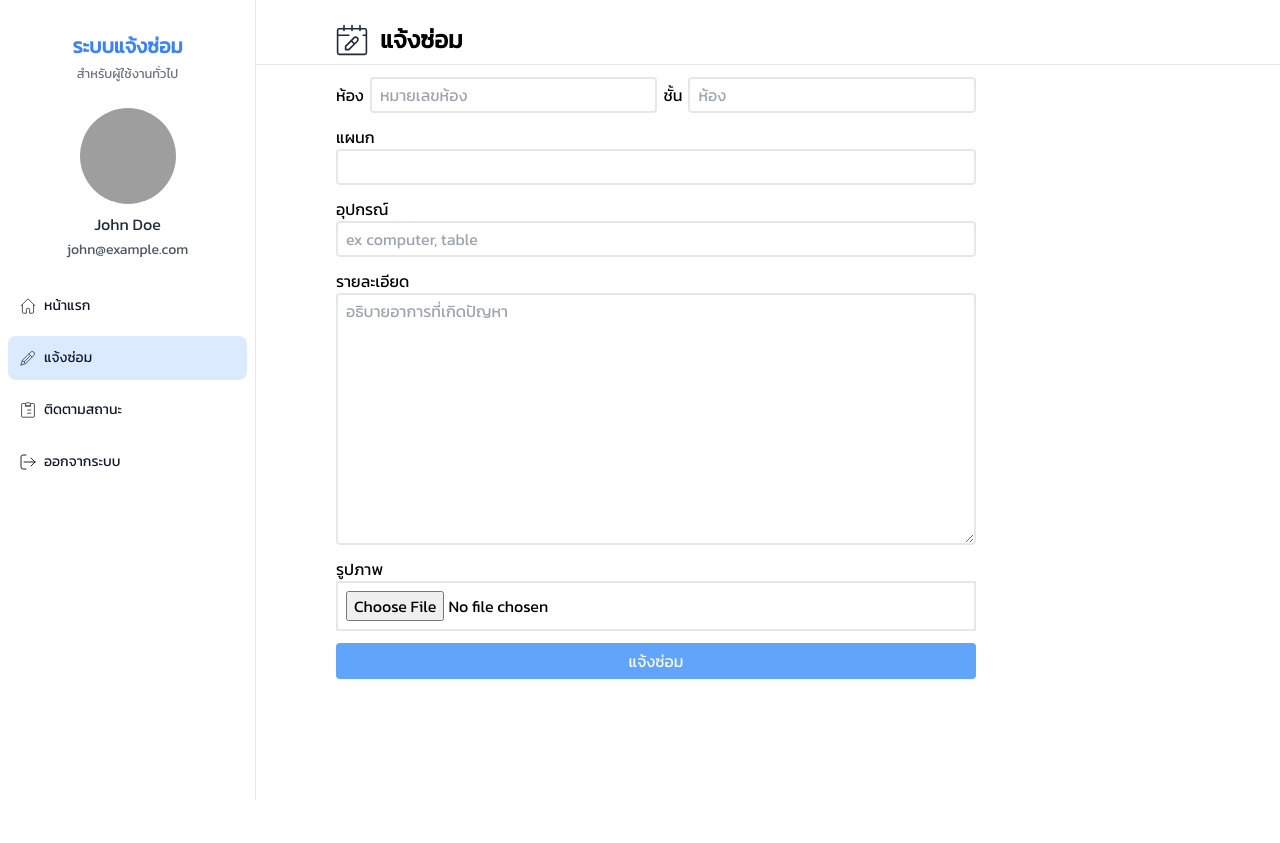
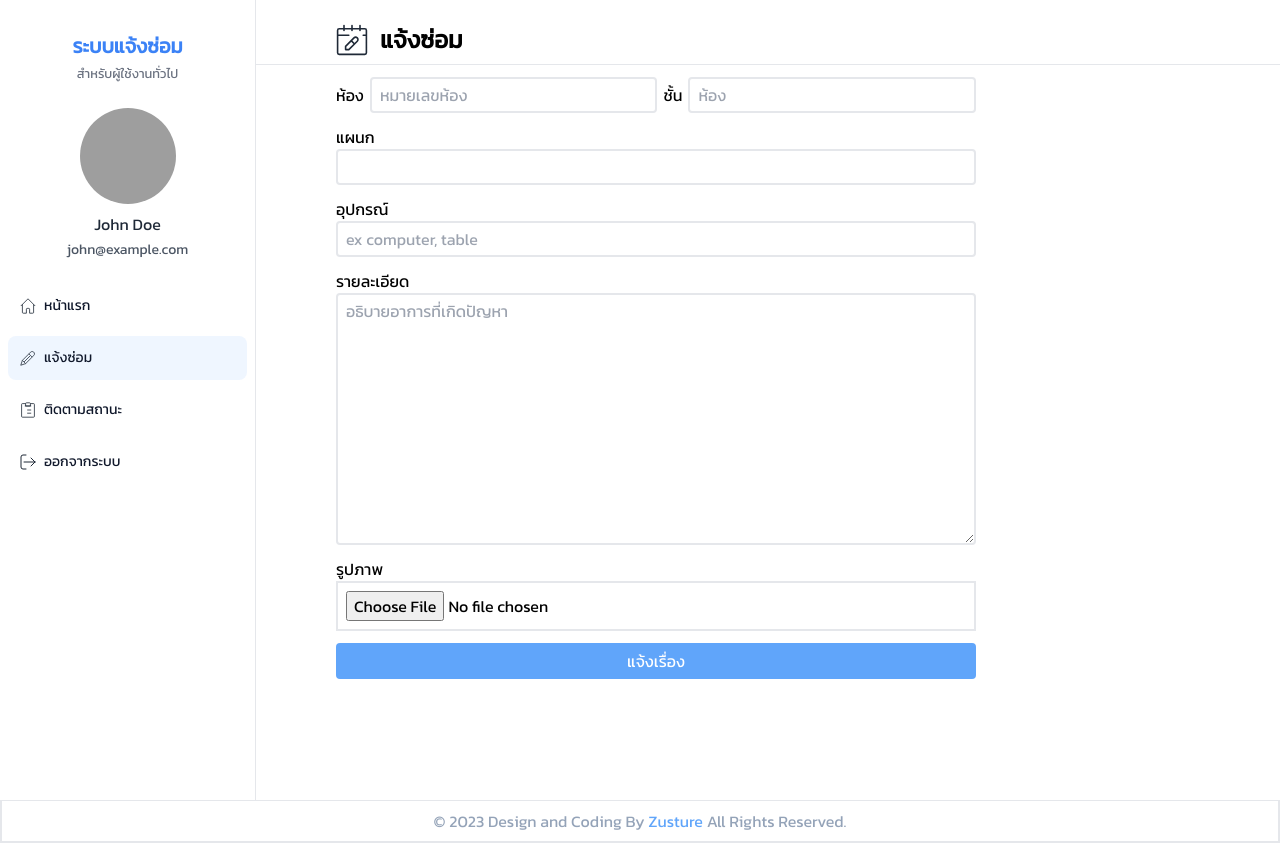
Before and after one commit to danunaise/Repair-system, a Next.js app: page /report in a window 1280 px wide. Before the commit the page ends 800 px from the top, so only its background shows below. Built offline with nearby package versions, Linux system fonts and the light colour scheme; grey boxes are pictures that could not be loaded.

Commit message:
add footer and redesign

```diff
--- /dev/null
+++ b/app/components/Footer.tsx
@@ -0,0 +1,14 @@
+import Link from 'next/link'
+const Footer = () => {
+    return (
+        <>
+            <div className="border-2 border-t py-2 flex justify-center">
+                <p className="text-slate-400">© 2023 Design and Coding By
+                    <Link className="text-blue-400" href={"https://github.com/danunaise/"}> Zusture </Link>
+                    All Rights Reserved.
+                </p>
+            </div>
+        </>
+    )
+}
+export default Footer
--- a/app/components/Link.tsx
+++ b/app/components/Link.tsx
@@ -19,7 +19,7 @@ const LinkSidebar: React.FC<Props> = ({ NavLink }) => {
                       href={item.path}
                       className={`flex items-center px-3 py-3 text-slate-900 transition-colors
                       duration-300 transform rounded-lg ${
-                            pathname === item.path ? "bg-blue-100" : "hover:bg-gray-100"
+                            pathname === item.path ? "bg-blue-50" : "hover:bg-gray-100"
                       }`}>
                     {item.icon}
                     <span className="mx-2 text-sm font-medium">{item.name}</span>
--- a/app/globals.css
+++ b/app/globals.css
@@ -1,3 +1,16 @@
 @tailwind base;
 @tailwind components;
 @tailwind utilities;
+
+::-webkit-scrollbar {
+    width: 3px;
+}
+
+::-webkit-scrollbar-track {
+    background: #f1f1f1;
+}
+
+::-webkit-scrollbar-thumb {
+    background: #60a5fa;
+    border-radius: 10px;
+}
--- a/app/layout.tsx
+++ b/app/layout.tsx
@@ -2,6 +2,7 @@ import './globals.css'
 import type { Metadata } from 'next'
 import {Inter, Kanit} from 'next/font/google'
 import Sidebar from "./components/Sidebar"
+import Footer from './components/Footer'
 
 const inter = Kanit({ subsets: ['latin'], weight: "400" })
 
@@ -19,6 +20,7 @@ export default function RootLayout({
     <html lang="en">
       <body className={inter.className}>
         {children}
+      <Footer />
       </body>
     </html>
   )
--- a/app/report/page.tsx
+++ b/app/report/page.tsx
@@ -1,5 +1,4 @@
 import Sidebar from "@/app/components/Sidebar";
-
 const ReportPage = () => {
     return (
         <div className="flex">
@@ -27,7 +26,7 @@ const ReportPage = () => {
                         <textarea name="x" id="details" cols={30} rows={10} placeholder="อธิบายอาการที่เกิดปัญหา" className="border-2 rounded py-1 px-2"></textarea>
                         <label htmlFor="x" className="mt-3">รูปภาพ</label>
                         <input type="file" accept="image/png, image/jpeg" className="border-2 p-2" />
-                        <button className="rounded bg-blue-400 text-white mt-3 py-1.5">แจ้งซ่อม</button>
+                        <button className="rounded bg-blue-400 text-white mt-3 py-1.5">แจ้งเรื่อง</button>
                     </div>
                 </div>
             </main>
--- a/app/trace/page.tsx
+++ b/app/trace/page.tsx
@@ -4,7 +4,7 @@ const TracePage = () => {
     return (
         <div className="flex">
             <Sidebar />
-            <main className="w-full">
+            <main className="w-full px-4">
                 <div className="flex items-center pl-6 border-1 border-b">
                     <svg className="w-[28px] h-[28px] text-gray-800" aria-hidden="true" xmlns="http://www.w3.org/2000/svg" fill="none" viewBox="0 0 20 16">
                         <path stroke="currentColor" stroke-linecap="round" stroke-linejoin="round" stroke-width="1" d="M9 5h6M9 8h6m-6 3h6M4.996 5h.01m-.01 3h.01m-.01 3h.01M2 1h16a1 1 0 0 1 1 1v12a1 1 0 0 1-1 1H2a1 1 0 0 1-1-1V2a1 1 0 0 1 1-1Z"/>
```
